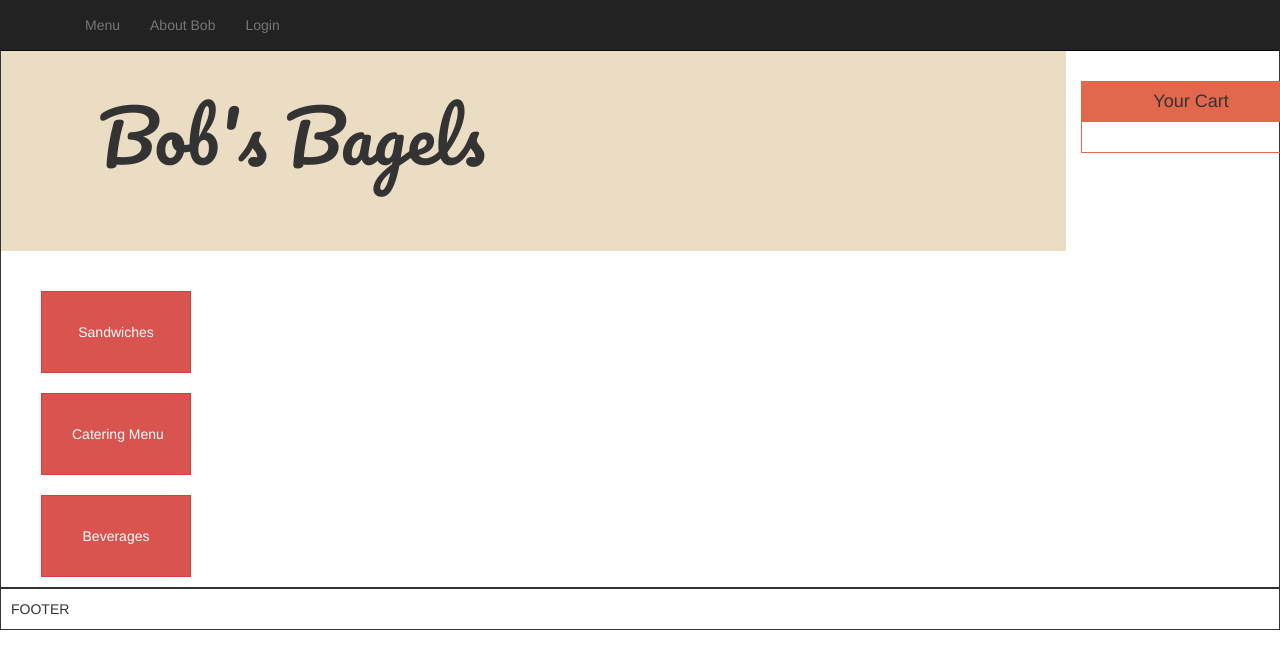
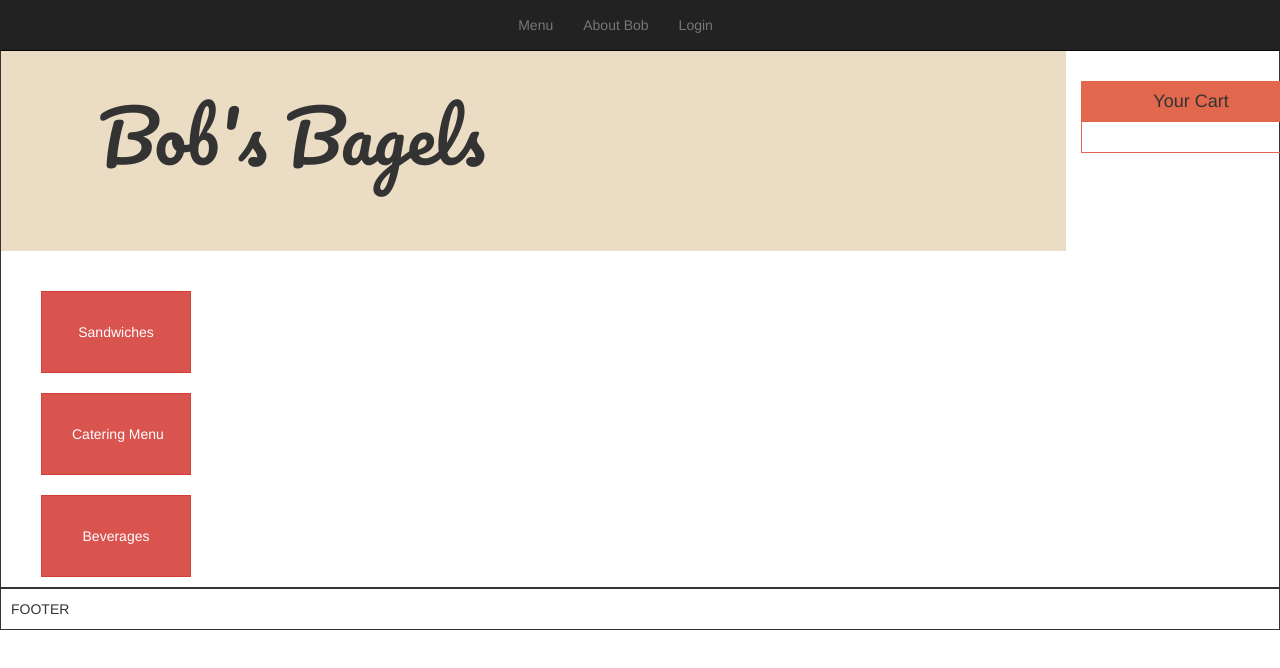
Before and after one commit to fishermanswharff/webapp, a website: page index.html in a window 1280 px wide. Shown: the top 668 px of the page. Drawn offline with Linux system fonts and the light colour scheme.

Commit message:
centered nav links on nav bar

```diff
--- a/css/app.css
+++ b/css/app.css
@@ -23,6 +23,14 @@
 .front_menu{
   height: 300px;
 }
+
+/* NAV BAR */
+
+.nav {
+  padding-left: 38%;
+}
+
+
 
 
 /* JUMBOTRON */
```
